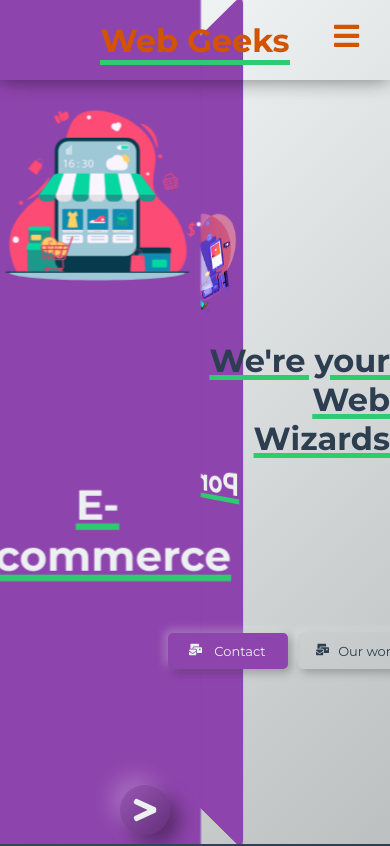
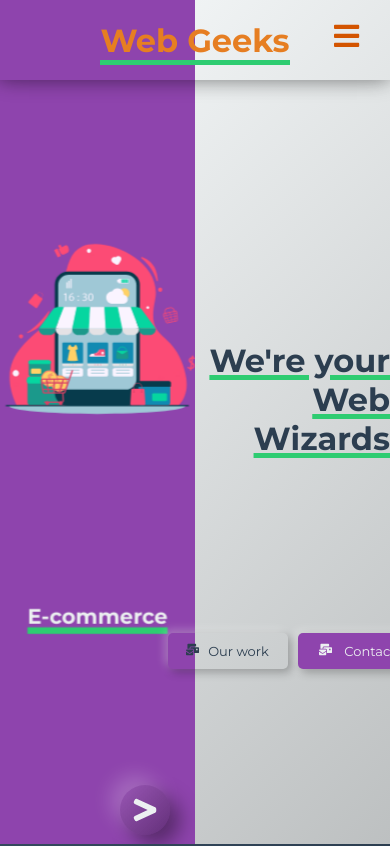
Before and after one commit to AaronRBetts/Web-design-agency, a React (Create React App) app: page / in a window 390 px wide. Shown: the top 846 px of the page. Built offline with nearby package versions, Linux system fonts and the light colour scheme.

Commit message:
fixed responsiveness issues

```diff
--- a/src/components/Contact/Contact.scss
+++ b/src/components/Contact/Contact.scss
@@ -34,6 +34,7 @@
 }
 
 .contactContainer {
+    z-index: 997;
     justify-content: center;
     font-size: 1rem;
 
@@ -48,7 +49,7 @@
     }
 
     textarea {
-        z-index: 999;
+        z-index: 997;
         background-color: #bdc3c7;
         outline: none;
         padding: 5px;
--- a/src/components/Hero/Hero.js
+++ b/src/components/Hero/Hero.js
@@ -85,16 +85,16 @@ class Hero extends React.Component {
                 <div id="title-section" className="card">
                     <h1>We're your Web Wizards</h1>
                     <div className="ctaWrapper">
+                        <Link className="secondarybtn" to="work"
+                                    smooth={true}
+                                    duration={500}
+                                    offset={-80}>
+                                <FaMailBulk /> <p>Our work</p></Link>
                         <Link className="primarybtn" to="contact"
                                     smooth={true}
                                     duration={500}
                                     offset={-80}>
                                 <FaMailBulk /> <p>Contact</p></Link>
-                        <Link className="secondarybtn" to="work"
-                                    smooth={true}
-                                    duration={500}
-                                    offset={-80}>
-                                <FaMailBulk /> <p>Our work</p></Link>
                     </div>
                 </div>
             </section>
--- a/src/components/Hero/Hero.scss
+++ b/src/components/Hero/Hero.scss
@@ -22,7 +22,7 @@
         width: 50%;
         margin: auto;
         display: inline;
-        overflow: visible;
+        overflow: hidden;
 
         .heading{
             text-align: center;
@@ -190,6 +190,8 @@
         position: absolute;
         transform-style: preserve-3d;
         transition: transform 1s ease;
+        display: flex;
+        justify-content: center;
 
         #carousel-ecom {
             transform: rotateY(0deg) translateZ(190px);
@@ -204,7 +206,9 @@
         }
 
         > div {
-            display: block;
+            display: flex;
+            flex-wrap: wrap;
+            justify-content: center;
             position: absolute;
             width: 100%;
             height: 100%;
@@ -215,9 +219,7 @@
             transition: transform 0.1s ease;
 
             h2 {
-                margin-top: 25%;
                 font-size: 3rem;
-                margin: 0;
                 color: #ecf0f1;;
                 border-radius: 5px;
                 text-decoration: underline;
@@ -227,8 +229,8 @@
 
             img {
                 max-width: 100%;
-                margin-top: 25%;
-                height: 50%;
+                margin-top: 100%;
+                height: auto;
                 overflow: hidden;
             }
         }
@@ -258,6 +260,14 @@
 
         h2 {
             font-size: 2rem !important;
+        }
+
+    }
+
+    @media screen and (max-width: 768px) {
+
+        h2 {
+            font-size: 1rem !important;
         }
 
     }
--- a/src/components/Navbar/Navbar.scss
+++ b/src/components/Navbar/Navbar.scss
@@ -14,7 +14,7 @@
     cursor: pointer;
 
     #nav-logo {
-        color: #d35400;
+        color: #e67e22;
     }
 }
 
```
